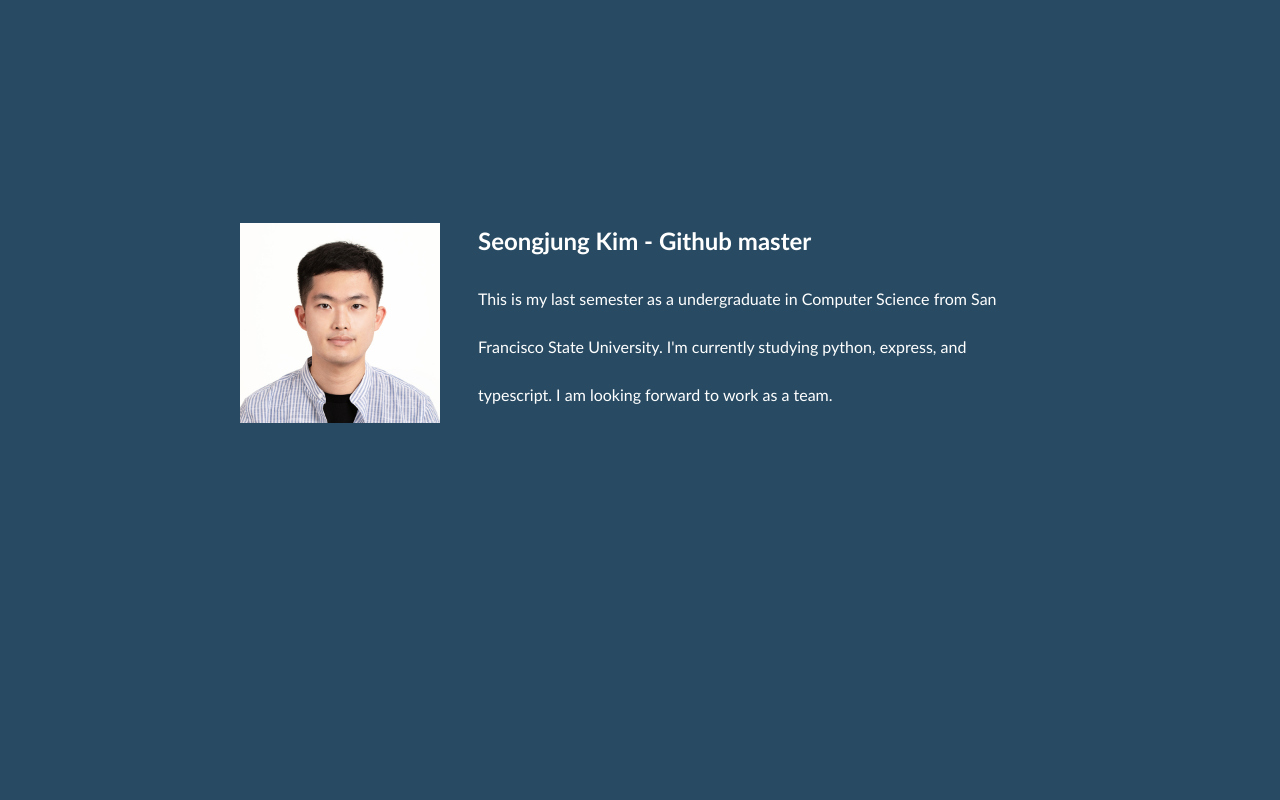
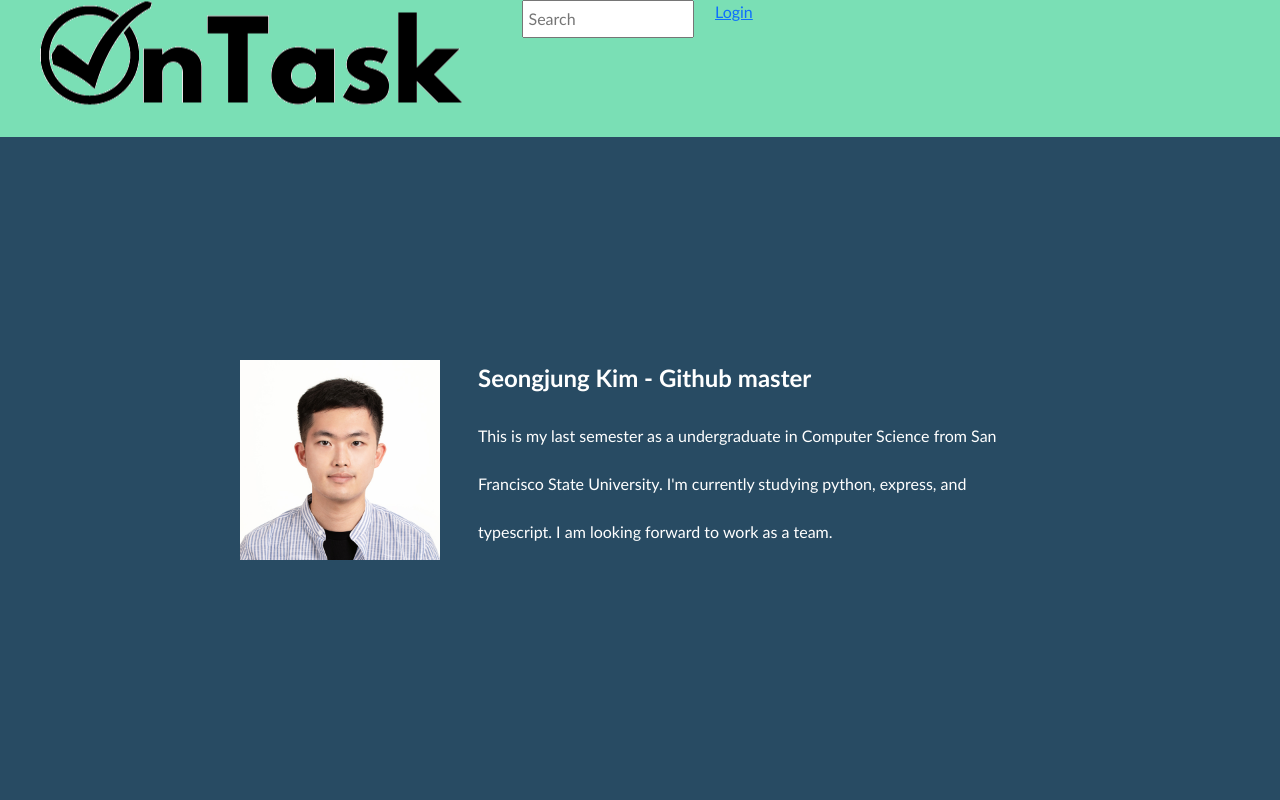
Before and after one commit to rhoannajo/csc648-spring22-04-team05-copy, a React (Create React App) app in the folder csc648app/: page /kim in a window 1280 px wide. Shown: the top 800 px of the page. Built offline with nearby package versions, Linux system fonts and the light colour scheme.

Commit message:
Added navbar

```diff
--- a/csc648app/src/App.js
+++ b/csc648app/src/App.js
@@ -11,8 +11,8 @@ import Kim from './components/kim/Kim';
 import Login from './components/login/Login';
 import { useSelector } from "react-redux";
 import { selectUser } from "./features/userSlice";
-
 import TodoList from "./components/to-do-list/TodoList";
+import Navbar from "./components/navbar/Navbar";
 
 
 
@@ -23,6 +23,7 @@ function App() {
   return (
     <div className="App">
       {/* Add your path to your component here */}
+      <Navbar/>
       <Routes>
         <Route path="/" element={<Homepage />} />
         <Route path="/chris" element={<Chris />} />
--- a/csc648app/src/components/login/Login.js
+++ b/csc648app/src/components/login/Login.js
@@ -1,9 +1,6 @@
 import React, { useState } from "react";
 import { useDispatch } from "react-redux";
 import { login } from "../../features/userSlice";
-
-
-
 import './Login.css';
 
 const Login = () => {
--- /dev/null
+++ b/csc648app/src/components/navbar/Navbar.js
@@ -0,0 +1,32 @@
+import React from "react";
+import { Link } from "react-router-dom";
+import './navbar.css'
+
+import OnTask from "./OnTask-Logo.png"
+
+
+const Navbar = () => {
+
+return (
+    <div>
+        <ul className="nav">
+            <li>
+                <Link to="/"> <img src={OnTask} />  </Link>
+            </li>
+            <li>
+                <input type="text" placeholder="Search" className="search"/>
+            </li>
+            <li>
+                <Link to="/login" className="login">Login</Link>
+            </li>
+
+        </ul>
+
+
+    </div>
+
+
+)
+}
+
+export default Navbar;
--- /dev/null
+++ b/csc648app/src/components/navbar/navbar.css
@@ -0,0 +1,3 @@
+.nav {
+    background: #7ADFB5;
+}
--- a/csc648app/src/components/to-do-list/List.css
+++ b/csc648app/src/components/to-do-list/List.css
@@ -6,9 +6,7 @@
     "Lucida Sans", Arial, sans-serif;
 }
 
-body {
-  background: gray;
-}
+
 
 h1 {
   margin: 32px 0;
--- a/csc648app/src/components/to-do-list/List.js
+++ b/csc648app/src/components/to-do-list/List.js
@@ -40,9 +40,9 @@ const List = (props) => {
             <button className="logout-btn" type="submit" onClick={(e) => handleLogout(e)}>
                 Logout
             </button>
+
             <input type="text" placeholder="Add a task" value={input} name="text" className="todo-input" onChange={handleChange} ref={inputRef}></input>
             <button className="todo-btn">Add task</button>
-
         </form>
 
     )
```
Also changed, not shown: csc648app/src/components/navbar/OnTask-Logo.png (added).
